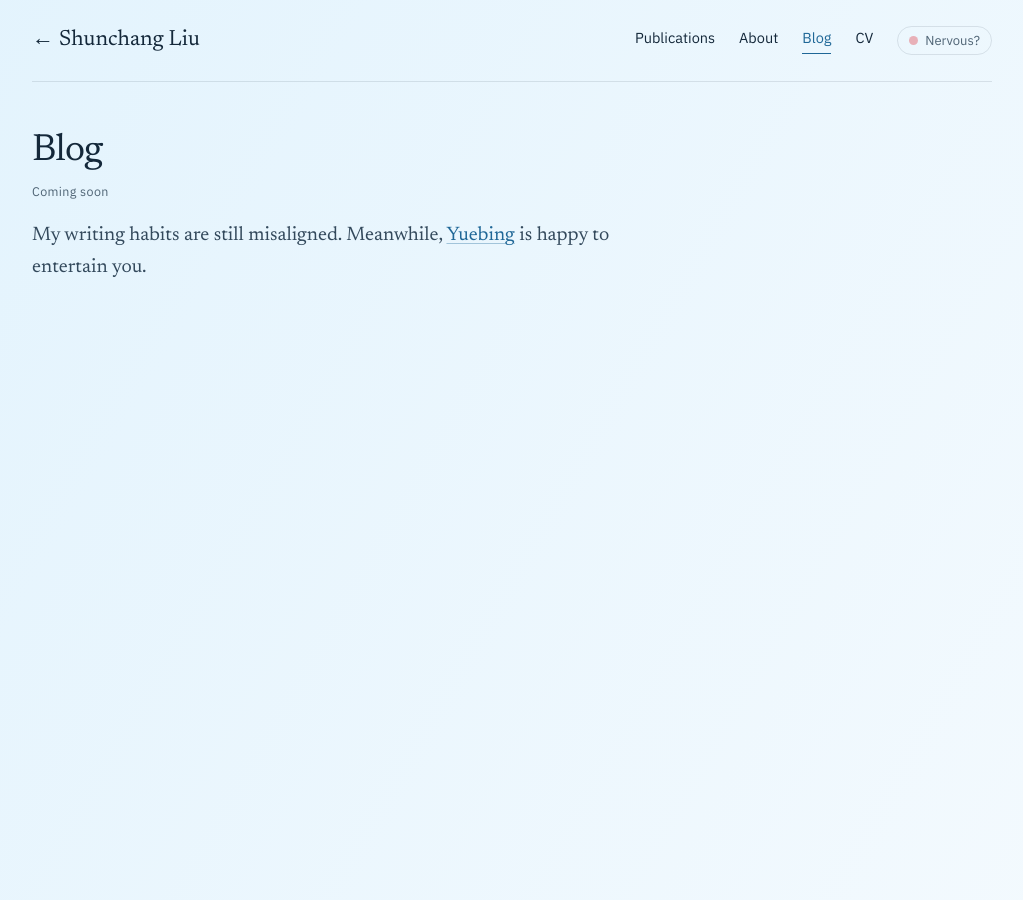
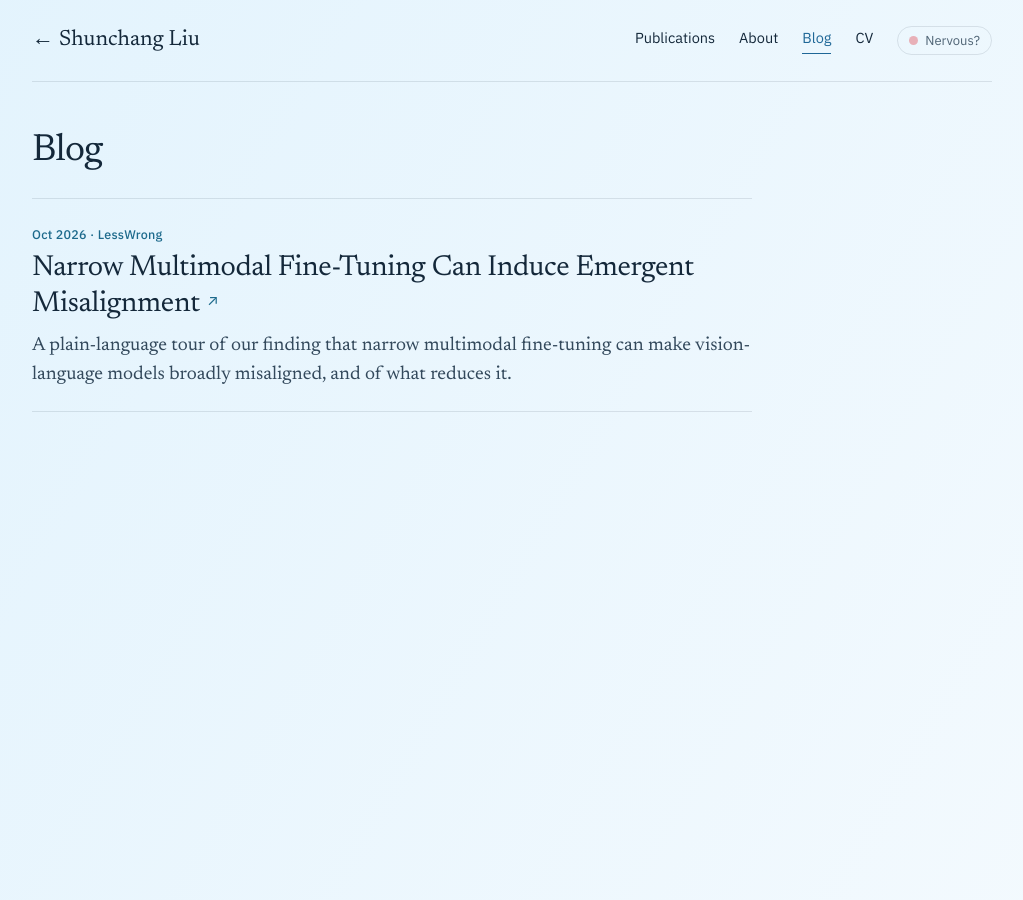
Before and after one commit to shunchang-liu/shunchang-liu.github.io, a Jekyll site: the page built from showcase.html, in a window 1280 px wide. Shown: the whole page, without its empty margins (128-1151 px from the left). Built offline with Jekyll 4.4.1, drawn with Linux system fonts in a browser that asks for light colours.

Commit message:
Add LessWrong post on multimodal emergent misalignment
- Blog page lists posts from _data/blog.yml
- News item and a Blog link on the paper entry

Co-Authored-By: Claude Opus 5.5 <noreply@anthropic.com>

```diff
--- /dev/null
+++ b/_data/blog.yml
@@ -0,0 +1,7 @@
+# Blog posts, newest first. Each links to where the post is published.
+posts:
+  - title: "Narrow Multimodal Fine-Tuning Can Induce Emergent Misalignment"
+    url: https://www.lesswrong.com/posts/HJPJArDvcvRBkbaEa/narrow-multimodal-fine-tuning-can-induce-emergent
+    date: 2026-10-11
+    venue: LessWrong
+    summary: "A plain-language tour of our finding that narrow multimodal fine-tuning can make vision-language models broadly misaligned, and of what reduces it."
--- a/assets/css/site.css
+++ b/assets/css/site.css
@@ -635,8 +635,9 @@ html:not(.js) .panel-bar { display: none; }
 .page-nav .theme-toggle { margin: 0; }
 .page-title { margin: 48px 0 8px; }
 
-.coming-soon { max-width: 640px; }
-.coming-soon .eyebrow { margin-bottom: 20px; }
+.blog { max-width: 720px; }
+.blog .eyebrow { margin-bottom: 20px; }
+.blog .pub-list { margin-top: 24px; border-top: 1px solid var(--rule); }
 
 .prose p {
     font-family: var(--serif);
--- a/showcase.html
+++ b/showcase.html
@@ -16,11 +16,24 @@ permalink: /blog/
         </nav>
     </header>
 
-    <main class="coming-soon">
+    {% assign posts = site.data.blog.posts | sort: "date" | reverse %}
+    <main class="blog">
         <h1 class="panel-title page-title">Blog</h1>
+        {% if posts.size > 0 %}
+        <ol class="pub-list">
+            {% for post in posts %}
+            <li class="pub">
+                <p class="pub-venue">{{ post.date | date: "%b %Y" }} · {{ post.venue }}</p>
+                <h2 class="pub-title"><a href="{{ post.url }}" target="_blank" rel="noopener">{{ post.title }}<span class="arrow" aria-hidden="true">&nbsp;↗</span></a></h2>
+                {% if post.summary %}<p class="pub-summary">{{ post.summary }}</p>{% endif %}
+            </li>
+            {% endfor %}
+        </ol>
+        {% else %}
         <p class="eyebrow">Coming soon</p>
         <div class="prose">
             <p>My writing habits are still misaligned. Meanwhile, <a href="{{ '/#about' | relative_url }}">Yuebing</a> is happy to entertain you.</p>
         </div>
+        {% endif %}
     </main>
 </div>
```
Also changed, not shown: _news/2026-news3.md (added, +5 -0 lines), _publications/2026/2026-pub-4.md (+1 -0 lines).
